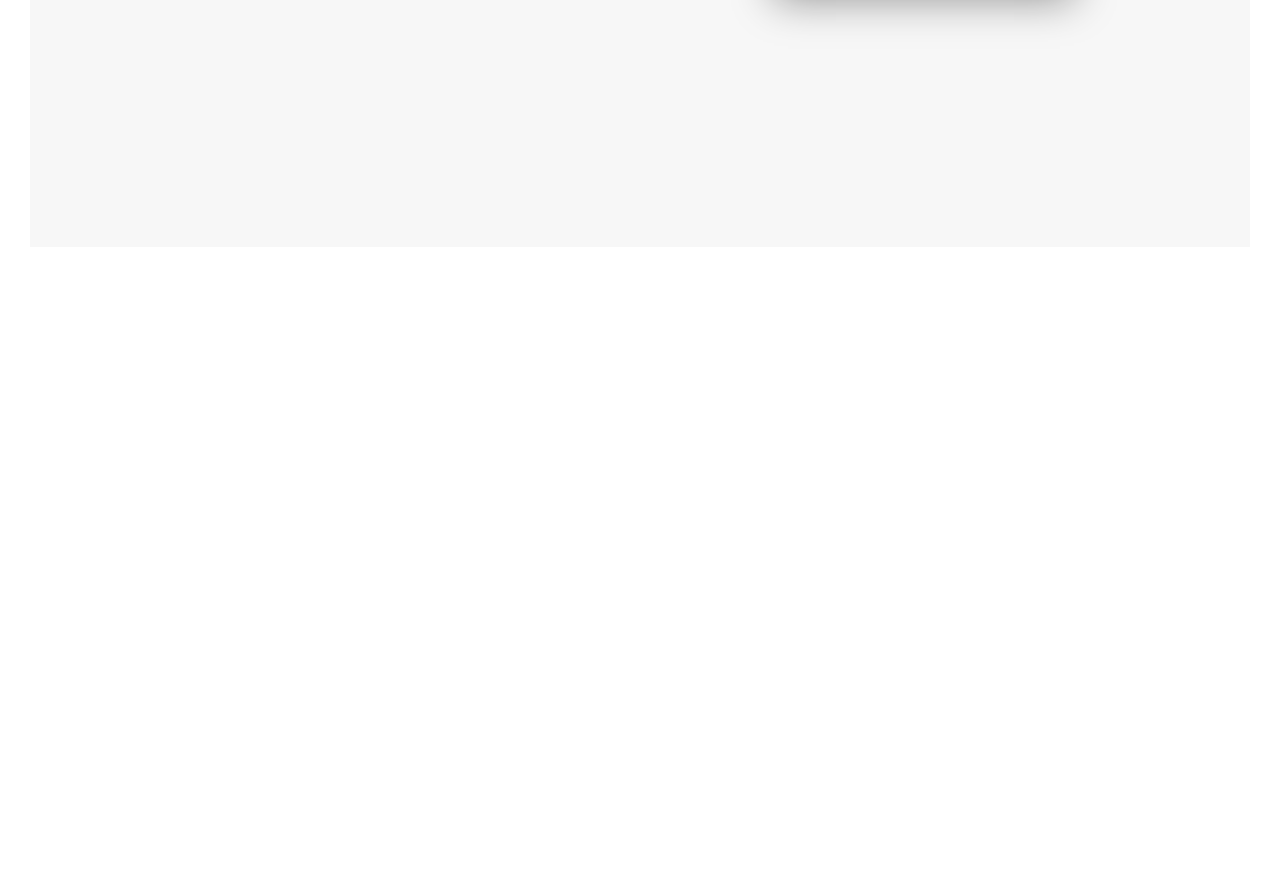
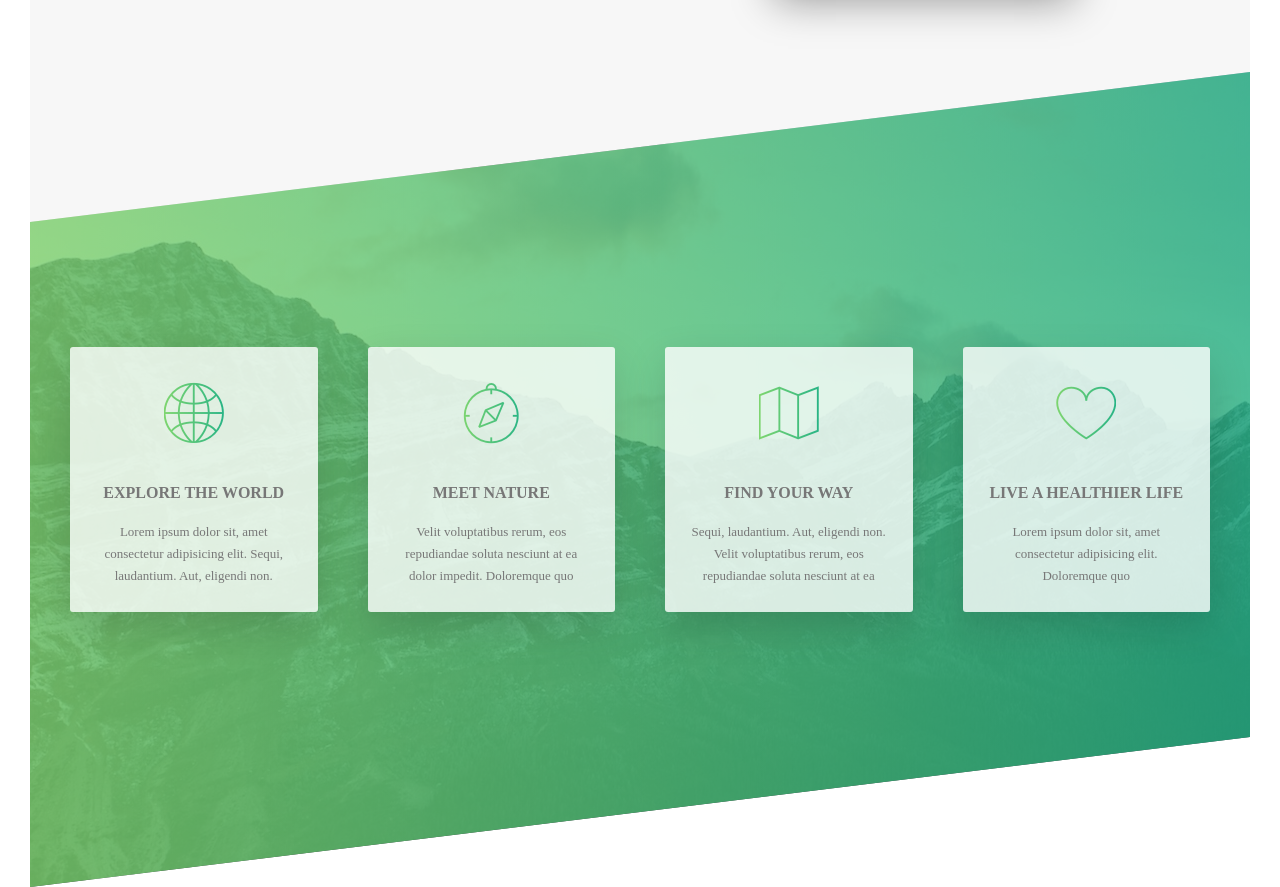
Before and after one commit to manamkiran/htmlCss, a website: page advancedCss/Natours/index.html in a window 1280 px wide. Shown: the part 1334-2221 px from the top of the page. Before the commit the page ends 1611 px from the top, so only its background shows below. Drawn offline with Linux system fonts and the light colour scheme.

Commit message:
Adding Section Features

```diff
--- a/advancedCss/Natours/index.html
+++ b/advancedCss/Natours/index.html
@@ -7,7 +7,7 @@
 
     <link href="https://fonts.googleapis.com/css?family=Lato:100,300,400,700,900" rel="stylesheet">
 
-    <!--<link rel="stylesheet" href="css/icon-font.css">-->
+    <link rel="stylesheet" href="css/icon-font.css">
     <link rel="stylesheet" href="css/style.css">
     <link rel="shortcut icon" type="image/png" href="img/favicon.png">
 
@@ -28,6 +28,38 @@
             <a href="#" class="btn btn--white btn--animated">Discover Our Tours</a>
         </div>
     </header>
+
+    <section class="grid-test" style="display: none;">
+        <div class="row">
+            <div class="col-1-of-2">Col 1 Of 2</div>
+            <div class="col-1-of-2">Col 1 Of 2</div>
+        </div>
+        <div class="row">
+            <div class="col-1-of-3">Col 1 Of 3</div>
+            <div class="col-1-of-3">Col 1 Of 3</div>
+            <div class="col-1-of-3">Col 1 Of 3</div>
+        </div>
+        <div class="row">
+            <div class="col-1-of-3">Col 1 Of 3</div>
+            <div class="col-2-of-3">Col 2 Of 3</div>
+        </div>
+        <div class="row">
+            <div class="col-1-of-4">Col 1 Of 4</div>
+            <div class="col-1-of-4">Col 1 Of 4</div>
+            <div class="col-1-of-4">Col 1 Of 4</div>
+            <div class="col-1-of-4">Col 1 Of 4</div>
+        </div>
+        <div class="row">
+            <div class="col-1-of-4">Col 1 Of 4</div>
+            <div class="col-1-of-4">Col 1 Of 4</div>
+            <div class="col-2-of-4">Col 2 Of 4</div>
+        </div>
+        <div class="row">
+            <div class="col-1-of-4">Col 1 Of 4</div>
+            <div class="col-3-of-4">Col 3 Of 4</div>
+        </div>
+    </section>
+
     <main>
         <section class="section-about">
             <div class="u-center-text u-margin-bottom-big">
@@ -63,34 +95,49 @@
 
     </main>
 
-    <section class="grid-test" style="display: none;">
+
+    <section class="section-features">
+
         <div class="row">
-            <div class="col-1-of-2">Col 1 Of 2</div>
-            <div class="col-1-of-2">Col 1 Of 2</div>
-        </div>
-        <div class="row">
-            <div class="col-1-of-3">Col 1 Of 3</div>
-            <div class="col-1-of-3">Col 1 Of 3</div>
-            <div class="col-1-of-3">Col 1 Of 3</div>
-        </div>
-        <div class="row">
-            <div class="col-1-of-3">Col 1 Of 3</div>
-            <div class="col-2-of-3">Col 2 Of 3</div>
-        </div>
-        <div class="row">
-            <div class="col-1-of-4">Col 1 Of 4</div>
-            <div class="col-1-of-4">Col 1 Of 4</div>
-            <div class="col-1-of-4">Col 1 Of 4</div>
-            <div class="col-1-of-4">Col 1 Of 4</div>
-        </div>
-        <div class="row">
-            <div class="col-1-of-4">Col 1 Of 4</div>
-            <div class="col-1-of-4">Col 1 Of 4</div>
-            <div class="col-2-of-4">Col 2 Of 4</div>
-        </div>
-        <div class="row">
-            <div class="col-1-of-4">Col 1 Of 4</div>
-            <div class="col-3-of-4">Col 3 Of 4</div>
+            <div class="col-1-of-4">
+                <div class="feature-box">
+                    <i class="feature-box__icon icon-basic-world"></i>
+                    <h3 class="heading-tertiary u-margin-bottom-small">Explore the World</h3>
+                    <p class="feature-box__text">
+                        Lorem ipsum dolor sit, amet consectetur adipisicing elit. Sequi, laudantium. Aut, eligendi non.
+                    </p>
+                </div>
+            </div>
+            <div class="col-1-of-4">
+                <div class="feature-box">
+                    <i class="feature-box__icon icon-basic-compass"></i>
+                    <h3 class="heading-tertiary u-margin-bottom-small">Meet Nature</h3>
+                    <p class="feature-box__text">
+                        Velit voluptatibus rerum, eos repudiandae soluta nesciunt at ea dolor impedit. Doloremque quo
+                    </p>
+                </div>
+            </div>
+            <div class="col-1-of-4">
+                <div class="feature-box">
+                    <i class="feature-box__icon icon-basic-map"></i>
+                    <h3 class="heading-tertiary u-margin-bottom-small">Find Your Way</h3>
+                    <p class="feature-box__text">
+                        Sequi, laudantium. Aut, eligendi non.
+                        Velit voluptatibus rerum, eos repudiandae soluta nesciunt at ea
+
+                    </p>
+                </div>
+            </div>
+            <div class="col-1-of-4">
+                <div class="feature-box">
+                    <i class="feature-box__icon icon-basic-heart"></i>
+                    <h3 class="heading-tertiary u-margin-bottom-small">Live a Healthier Life</h3>
+                    <p class="feature-box__text">
+                        Lorem ipsum dolor sit, amet consectetur adipisicing elit. Doloremque quo
+                    </p>
+                </div>
+            </div>
+
         </div>
     </section>
 </body>
--- a/advancedCss/Natours/sass/abstracts/_variables.scss
+++ b/advancedCss/Natours/sass/abstracts/_variables.scss
@@ -14,4 +14,4 @@ $default-font-size: 1.6rem;
 // GRID
 $grid-max-width: 114rem;
 $gutter-vertical: 8rem;
-$gutter-horizontal: 6rem;
+$gutter-horizontal: 5rem;
--- /dev/null
+++ b/advancedCss/Natours/sass/components/_feature-box.scss
@@ -0,0 +1,19 @@
+.feature-box {
+  background-color: rgba($color-white, 0.8);
+  font-size: 1.3rem;
+  padding: 2.5rem;
+  text-align: center;
+  border-radius: 3px;
+  box-shadow: 0 1.5rem 4rem rgba($color-black, 0.15);
+  transition: all 0.3s;
+
+  &__icon {
+    font-size: 6rem;
+    margin-bottom: 0.5rem;
+    @include gradientBackGroundText;
+  }
+
+  &:hover {
+    transform: translateY(-1.5rem) scale(1.03);
+  }
+}
--- a/advancedCss/Natours/sass/layout/_header.scss
+++ b/advancedCss/Natours/sass/layout/_header.scss
@@ -1,7 +1,7 @@
 .header {
     height: 95vh;
     background-image: linear-gradient(
-        to right bottom,
+        to right,
         rgba($color-primary-light, 0.8),
         rgba($color-primary-dark, 0.8)
       ),
--- a/advancedCss/Natours/sass/main.scss
+++ b/advancedCss/Natours/sass/main.scss
@@ -8,7 +8,8 @@
 @import "base/utilities";
 
 @import "components/button";
-@import "components/composition.scss";
+@import "components/composition";
+@import "components/feature-box";
 
 @import "layout/header";
 @import "layout/grid";
--- a/advancedCss/Natours/sass/pages/_home.scss
+++ b/advancedCss/Natours/sass/pages/_home.scss
@@ -4,4 +4,23 @@
     padding: 25rem 0;
     margin-top: -20vh;
 
+
+
 }
+
+.section-features{
+    padding: 20rem 0;
+    margin-top: -10rem;
+    background-image: linear-gradient(
+        to right,
+        rgba($color-primary-light, 0.8),
+        rgba($color-primary-dark, 0.8)
+      ),
+      url(../img/nat-4.jpg);
+
+      transform: skewY(-7deg);
+
+      & > *{
+        transform: skewY(7deg);
+      }
+}
```
Also changed, not shown: advancedCss/Natours/sass/abstracts/_mixins.scss (+16 -5 lines), advancedCss/Natours/sass/base/_typography.scss (+1 -7 lines).
